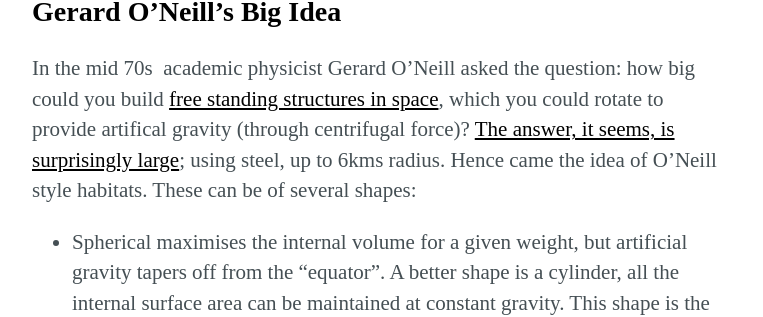
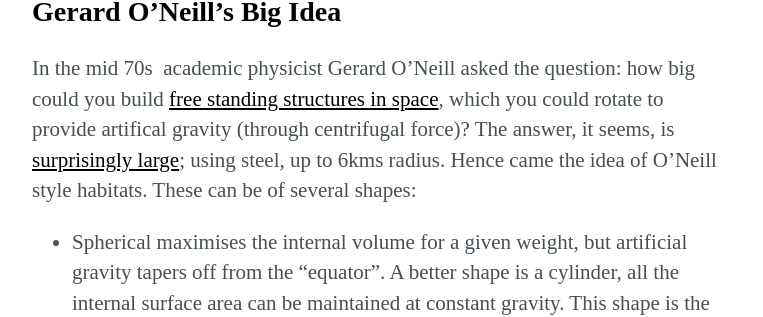
Before and after one commit to ffub/space-habitats, a Jekyll site: the page built from _posts/2016-05-18-gerard-oneills-big-idea.markdown, in a window 1280 px wide and 900 px high. Shown: the part 180-497 px from the top of the window, without its empty margins (258-1021 px from the left). Built offline with Jekyll 4.4.1, drawn with Linux system fonts in a browser that asks for light colours.

Commit message:
Updated Gerard Oneills Big Idea

```diff
--- a/_posts/2016-05-18-gerard-oneills-big-idea.markdown
+++ b/_posts/2016-05-18-gerard-oneills-big-idea.markdown
@@ -3,13 +3,13 @@
 date: 2016-05-18 14:09:00 +01:00
 ---
 
-In the mid 70s&nbsp; academic physicist Gerard O’Neill asked the question: how big could you build <a href="http://www.popularmechanics.com/space/deep-space/a11351/how-we-could-actually-build-a-space-colony-17268252/">free standing structures in space</a>, which you could rotate to provide artifical gravity (through centrifugal force)? <a href="http://cosmoquest.org/forum/archive/index.php/t-111850.html">The answer, it seems, is surprisingly large</a>; using steel, up to 6kms radius. Hence came the idea of O’Neill style habitats. These can be of several shapes:
+In the mid 70s  academic physicist Gerard O’Neill asked the question: how big could you build [free standing structures in space](http://www.popularmechanics.com/space/deep-space/a11351/how-we-could-actually-build-a-space-colony-17268252/), which you could rotate to provide artifical gravity (through centrifugal force)? The answer, it seems, is [surprisingly large](http://cosmoquest.org/forum/archive/index.php/t-111850.html); using steel, up to 6kms radius. Hence came the idea of O’Neill style habitats. These can be of several shapes:
 
-- Spherical maximises the internal volume for a given weight, but artificial gravity tapers off from the “equator”.  A better shape is a cylinder, all the internal surface area can be maintained at constant gravity. This shape is the basis of the O’Neill cylinder shown below. They would need to be built in pairs with rotation in opposite directions to maintain a net zero angular momentum.
+* Spherical maximises the internal volume for a given weight, but artificial gravity tapers off from the “equator”.  A better shape is a cylinder, all the internal surface area can be maintained at constant gravity. This shape is the basis of the O’Neill cylinder shown below. They would need to be built in pairs with rotation in opposite directions to maintain a net zero angular momentum.
 
 ![O'Neill Cylinder](https://3.bp.blogspot.com/-rbFxnBQo_e8/VzxkDxFA8rI/AAAAAAAAAFo/0YrGR1hMWpkrPV2eEvqetAeNXizfVqFMQCLcB/s640/IslandThree2.jpg)
 
-- A possible alternative is a torus.
+* A possible alternative is a torus.
 
 ![Torus](https://3.bp.blogspot.com/-rbFxnBQo_e8/VzxkDxFA8rI/AAAAAAAAAFo/0YrGR1hMWpkrPV2eEvqetAeNXizfVqFMQCLcB/s640/IslandThree2.jpg)
 
@@ -26,8 +26,10 @@
 
 Thus O’ Neill type colonies provide a virtually unlimited potential for human settlement in space, subject to some very big ifs:
 
-- If they can be made a safe, from cosmic radiation and meteorites
-- If the resources to construct them and make them habitable are available
-- If the potential cost is not too astronomical (forgive the pun)
+* If they can be made a safe, from cosmic radiation and meteorites
+
+* If the resources to construct them and make them habitable are available
+
+* If the potential cost is not too astronomical (forgive the pun)
 
 These issues will be addressed in subsequent posts.
```
